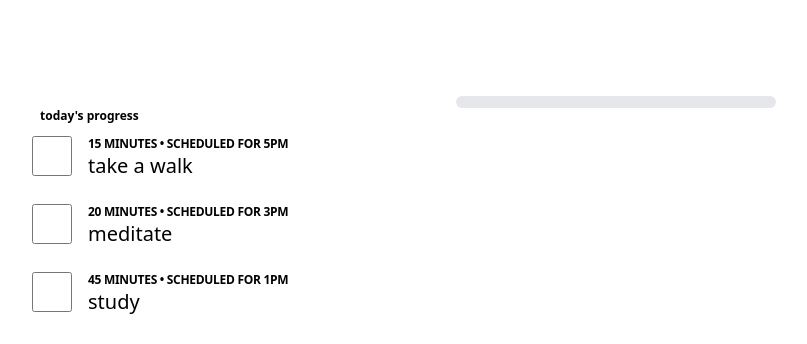
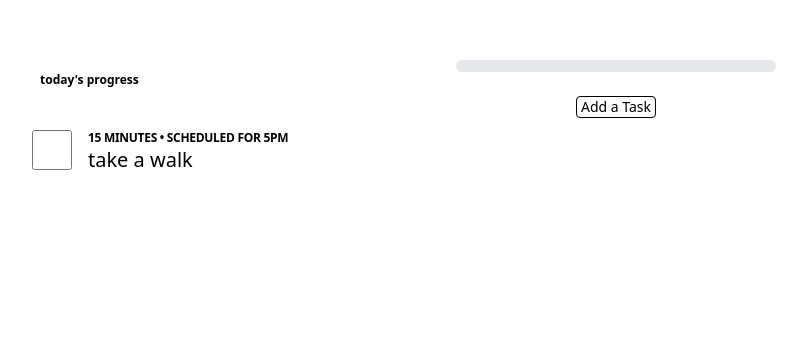
Before and after one commit to zvandermeer/gdsc-hacks-2025, a React (Vite) app in the folder web-app/: page / in a window 1280 px wide. Shown: the part 456-800 px from the top of the page, without its empty margins (24-831 px from the left). Built offline with nearby package versions, Linux system fonts and the light colour scheme.

Commit message:
Added scrolling to tasks and placeholder add task button

```diff
--- a/web-app/index.html
+++ b/web-app/index.html
@@ -2,7 +2,6 @@
 <html lang="en">
   <head>
     <meta charset="UTF-8" />
-    <link rel="icon" type="image/svg+xml" href="/vite.svg" />
     <meta name="viewport" content="width=device-width, initial-scale=1.0" />
     <meta name="apple-mobile-web-app-capable" content="yes">
     <title>Vite + React</title>
--- a/web-app/src/App.jsx
+++ b/web-app/src/App.jsx
@@ -55,22 +55,7 @@ function App() {
       duration: "15 MINUTES",
       time: "5PM",
       checked: false,
-    },
-    {
-      id: 2,
-      title: "meditate",
-      duration: "20 MINUTES",
-      time: "3PM",
-      checked: false,
-    },
-    {
-      id: 3,
-      title: "study",
-      duration: "45 MINUTES",
-      time: "1PM",
-      checked: false,
-    },
-
+    }
   ]);
 
   const toggleCheck = (id) => {
@@ -84,12 +69,17 @@ function App() {
   return (
     <div className='flex flex-col justify-end min-h-screen pb-4'>
       <div className="flex justify-center">
-      <ProgressBar numerator={numerator} denominator={denominator}/>
+        <ProgressBar numerator={numerator} denominator={denominator}/>
       </div>
-      <p className='text-xs ml-16 font-semibold'>today's progress</p>
-      {tasks.map(task => (
-        <TaskItem key={task.id} task={task} onChange={() => toggleCheck(task.id)} />
-      ))}
+      <p className='text-xs ml-16 font-semibold pb-2'>today's progress</p>
+      <div className="flex justify-center">
+        <button type="button" className="text-black border-1 border-black font-medium text-sm w-20 rounded">Add a Task</button>
+      </div>
+      <div className="min-h-[210px] max-h-[210px] overflow-y-auto space-y-2">
+        {tasks.map(task => (
+          <TaskItem key={task.id} task={task} onChange={() => toggleCheck(task.id)} />
+        ))}
+      </div>
 
     </div>
   )
```
